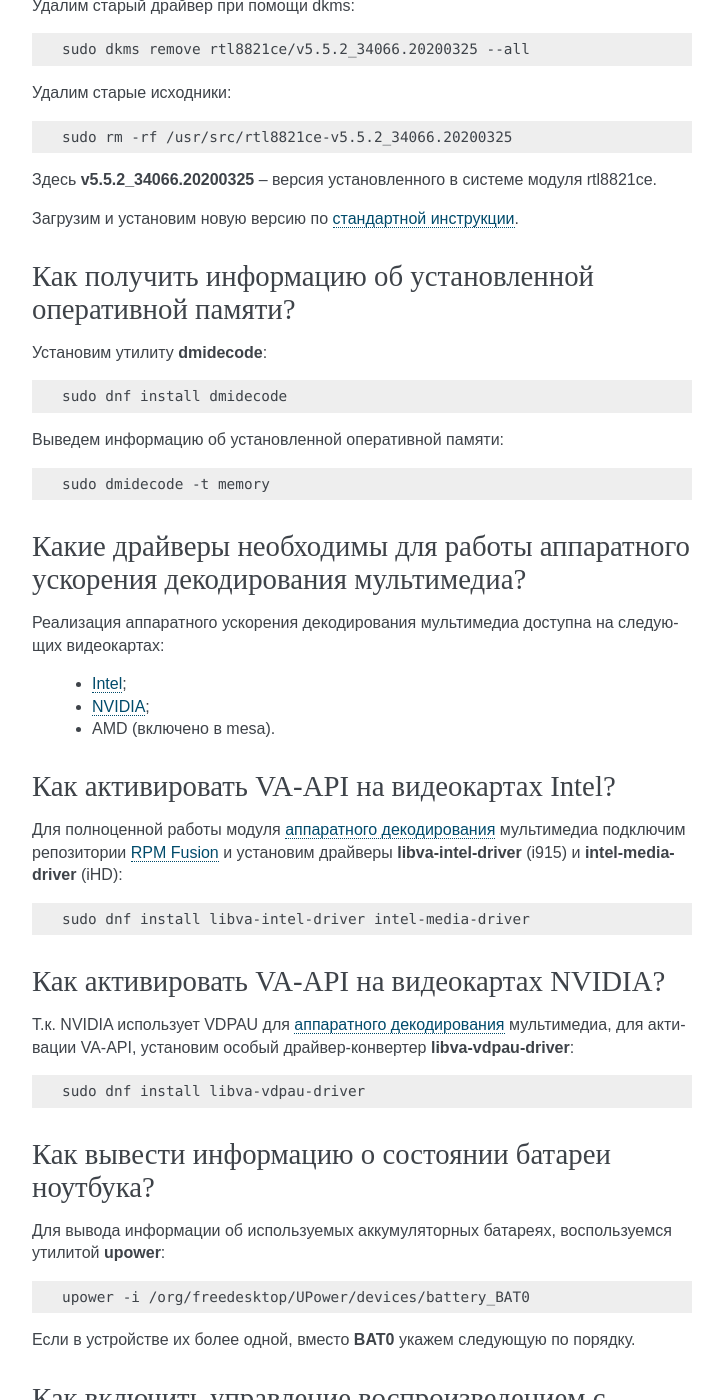
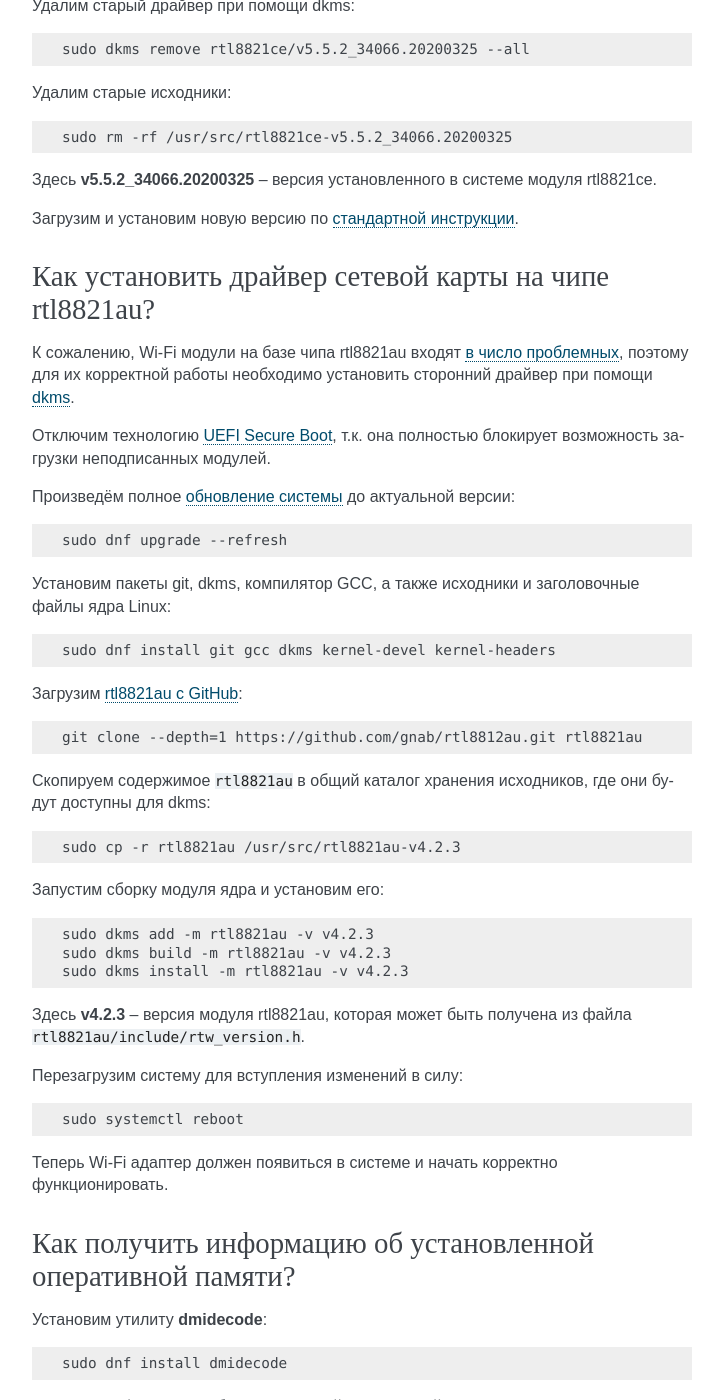
Before and after one commit to RussianFedora/FAQ, a Sphinx documentation site: the page built from source/hardware.rst, in a window 1280 px wide and 1400 px high, scrolled down 20492 px. Shown: the whole window, without its empty margins (388-1111 px from the left). Built offline with Sphinx 7.4.7, drawn with Linux system fonts in a browser that asks for light colours; comment, search, counter and statistics services are not loaded; some of the changed text lies outside the part shown.

Commit message:
Added question about rtl8821au driver installation.

```diff
--- a/source/hardware.rst
+++ b/source/hardware.rst
@@ -1133,6 +1133,58 @@ ICC профиль можно получить либо на сайте прои
 
 Загрузим и установим новую версию по :ref:`стандартной инструкции <rtl8821ce-install>`.
 
+.. index:: wi-fi, dkms, kernel module, kernel, rtl8821au, realtek
+.. _rtl8821au-install:
+
+Как установить драйвер сетевой карты на чипе rtl8821au?
+==========================================================
+
+К сожалению, Wi-Fi модули на базе чипа rtl8821au входят :ref:`в число проблемных <wifi-chip>`, поэтому для их корректной работы необходимо установить сторонний драйвер при помощи :ref:`dkms <dkms-akmods>`.
+
+Отключим технологию :ref:`UEFI Secure Boot <secure-boot>`, т.к. она полностью блокирует возможность загрузки неподписанных модулей.
+
+Произведём полное :ref:`обновление системы <dnf-update>` до актуальной версии:
+
+.. code-block:: text
+
+    sudo dnf upgrade --refresh
+
+Установим пакеты git, dkms, компилятор GCC, а также исходники и заголовочные файлы ядра Linux:
+
+.. code-block:: text
+
+    sudo dnf install git gcc dkms kernel-devel kernel-headers
+
+Загрузим `rtl8821au с GitHub <https://github.com/gnab/rtl8812au>`__:
+
+.. code-block:: text
+
+    git clone --depth=1 https://github.com/gnab/rtl8812au.git rtl8821au
+
+Скопируем содержимое ``rtl8821au`` в общий каталог хранения исходников, где они будут доступны для dkms:
+
+.. code-block:: text
+
+    sudo cp -r rtl8821au /usr/src/rtl8821au-v4.2.3
+
+Запустим сборку модуля ядра и установим его:
+
+.. code-block:: text
+
+    sudo dkms add -m rtl8821au -v v4.2.3
+    sudo dkms build -m rtl8821au -v v4.2.3
+    sudo dkms install -m rtl8821au -v v4.2.3
+
+Здесь **v4.2.3** -- версия модуля rtl8821au, которая может быть получена из файла ``rtl8821au/include/rtw_version.h``.
+
+Перезагрузим систему для вступления изменений в силу:
+
+.. code-block:: text
+
+    sudo systemctl reboot
+
+Теперь Wi-Fi адаптер должен появиться в системе и начать корректно функционировать.
+
 .. index:: ram, memory, dmidecode, dmi
 .. _ram-info:
 
```
